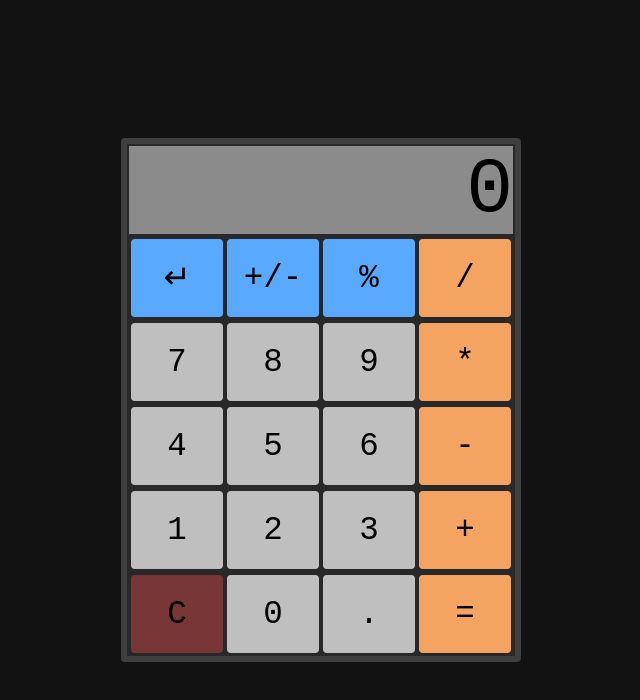
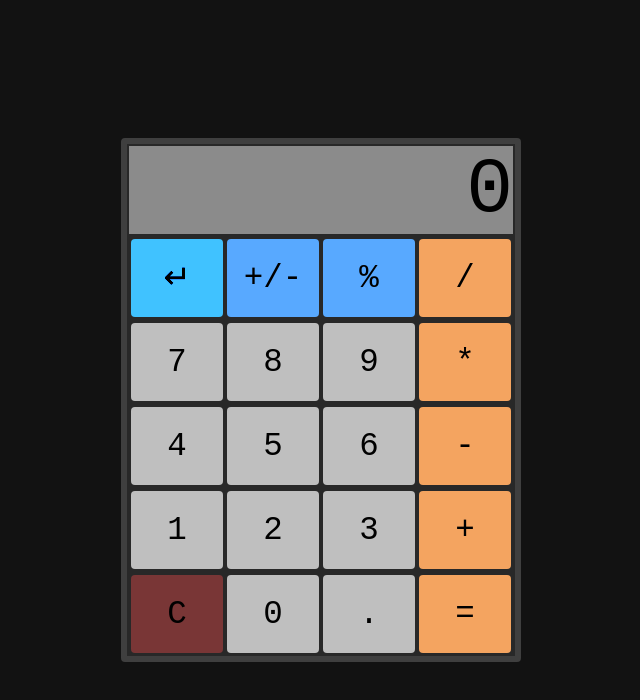
Before and after one commit to matzkel/calculator, a plain HTML site: page index.html in a window 1280 px wide. In both pictures the pointer is over the button 496 px from the left and 278 px from the top of the page. Shown: the whole page, without its empty margins (319-959 px from the left). Drawn offline with Linux system fonts and the light colour scheme.

Commit message:
Add transition effects for buttons

```diff
--- a/styles.css
+++ b/styles.css
@@ -56,6 +56,8 @@
     background-color: #bfbfbf;
 
     font-size: 2.5em;
+
+    transition: background-color, .2s;
 }
 
 .btn-container > button.operator,
@@ -72,3 +74,8 @@
 .btn-container > button.clear {
     background-color: #793636;
 }
+
+.btn-container > button:hover,
+.current-operator {
+    filter: contrast(160%);
+}
```
